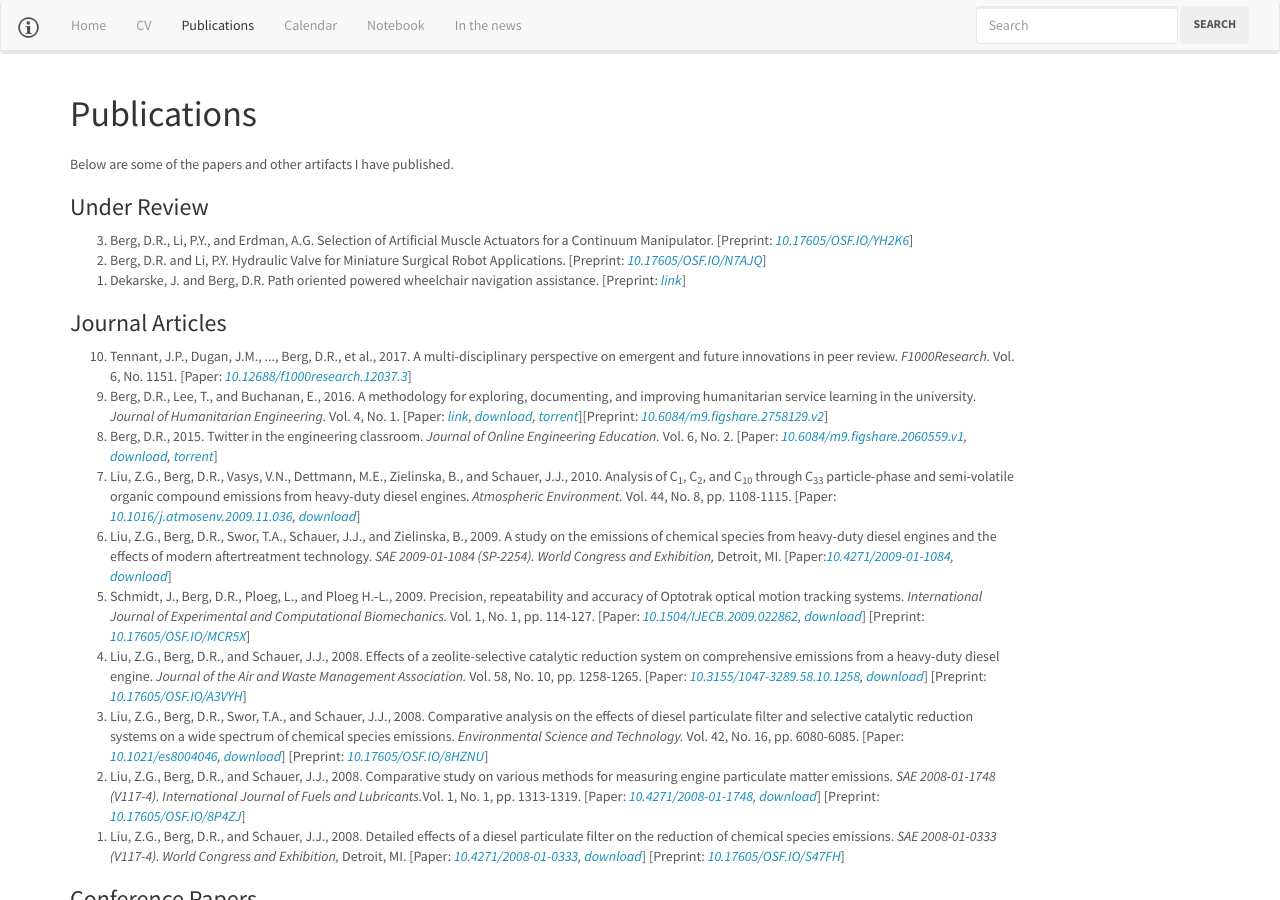
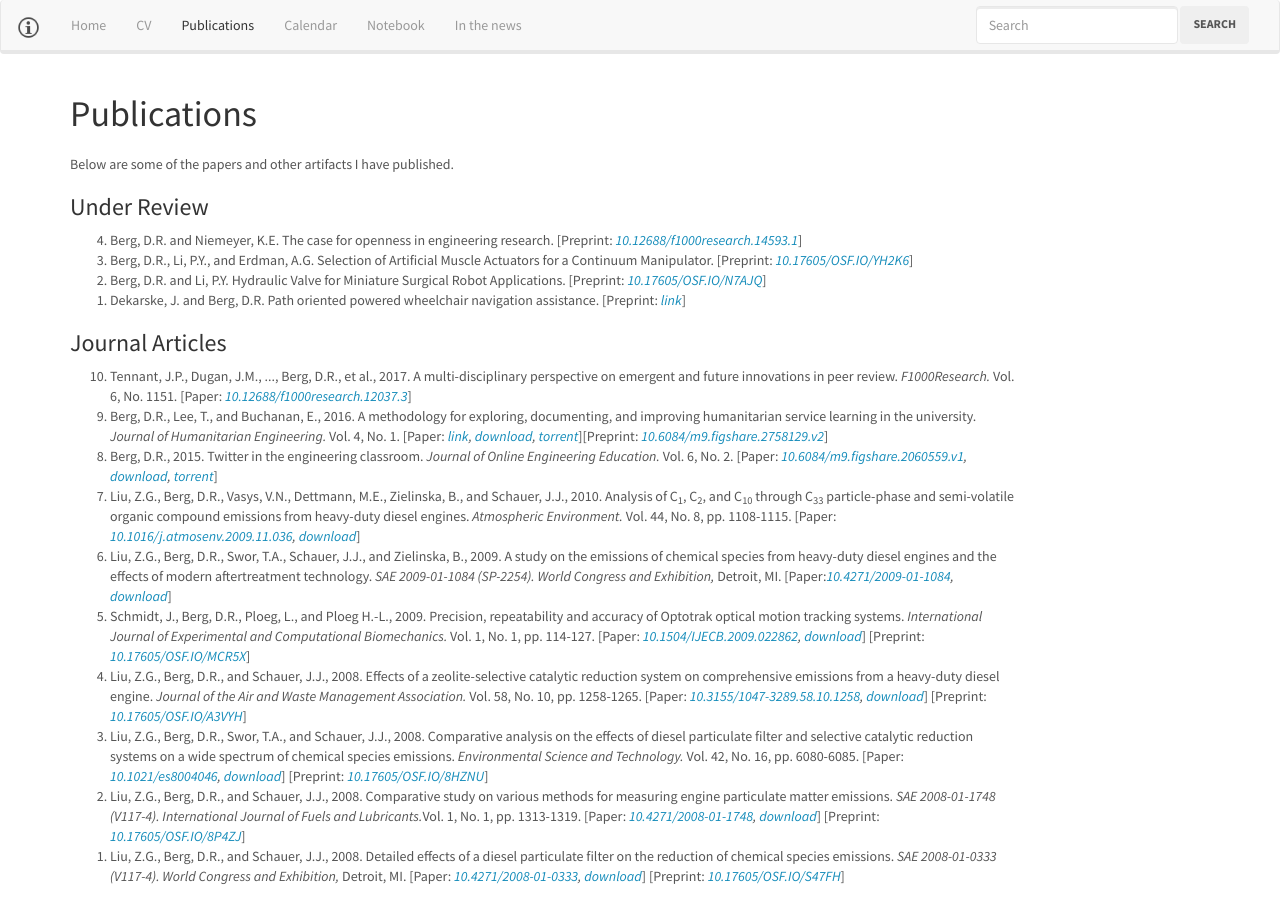
Before and after one commit to devinberg/devinberg.com, a Jekyll site: the page built from publications/index.md, in a window 1280 px wide and 900 px high. Built offline with Jekyll 4.4.1, drawn with Linux system fonts in a browser that asks for light colours; nearby versions of some CDN libraries; comment, search, counter and statistics services are not loaded.

Commit message:
F1000 paper posted

```diff
--- a/publications/index.md
+++ b/publications/index.md
@@ -7,6 +7,8 @@ Below are some of the papers and other artifacts I have published.
 
 <h3>Under Review</h3>
 <ol reversed="">
+	<li>Berg, D.R. and Niemeyer, K.E. The case for openness in engineering research. [Preprint: <i><a href="http://dx.doi.org/10.12688/f1000research.14593.1">10.12688/f1000research.14593.1</a></i>] <span data-badge-popover="right" data-badge-type="4" data-doi="10.12688/f1000research.14593.1" data-hide-no-mentions="true" class="altmetric-embed"></span></li>
+
 	<li>Berg, D.R., Li, P.Y., and Erdman, A.G. Selection of Artificial Muscle Actuators for a Continuum Manipulator. [Preprint: <i><a href="https://dx.doi.org/10.17605/OSF.IO/YH2K6">10.17605/OSF.IO/YH2K6</a></i>] <span data-badge-popover="right" data-badge-type="4" data-doi="10.17605/OSF.IO/YH2K6" data-hide-no-mentions="true" class="altmetric-embed"></span></li>
 
 	<li>Berg, D.R. and Li, P.Y. Hydraulic Valve for Miniature Surgical Robot Applications. [Preprint: <i><a href="https://dx.doi.org/10.17605/OSF.IO/N7AJQ">10.17605/OSF.IO/N7AJQ</a></i>] <span data-badge-popover="right" data-badge-type="4" data-doi="10.17605/OSF.IO/N7AJQ" data-hide-no-mentions="true" class="altmetric-embed"></span></li>
```
